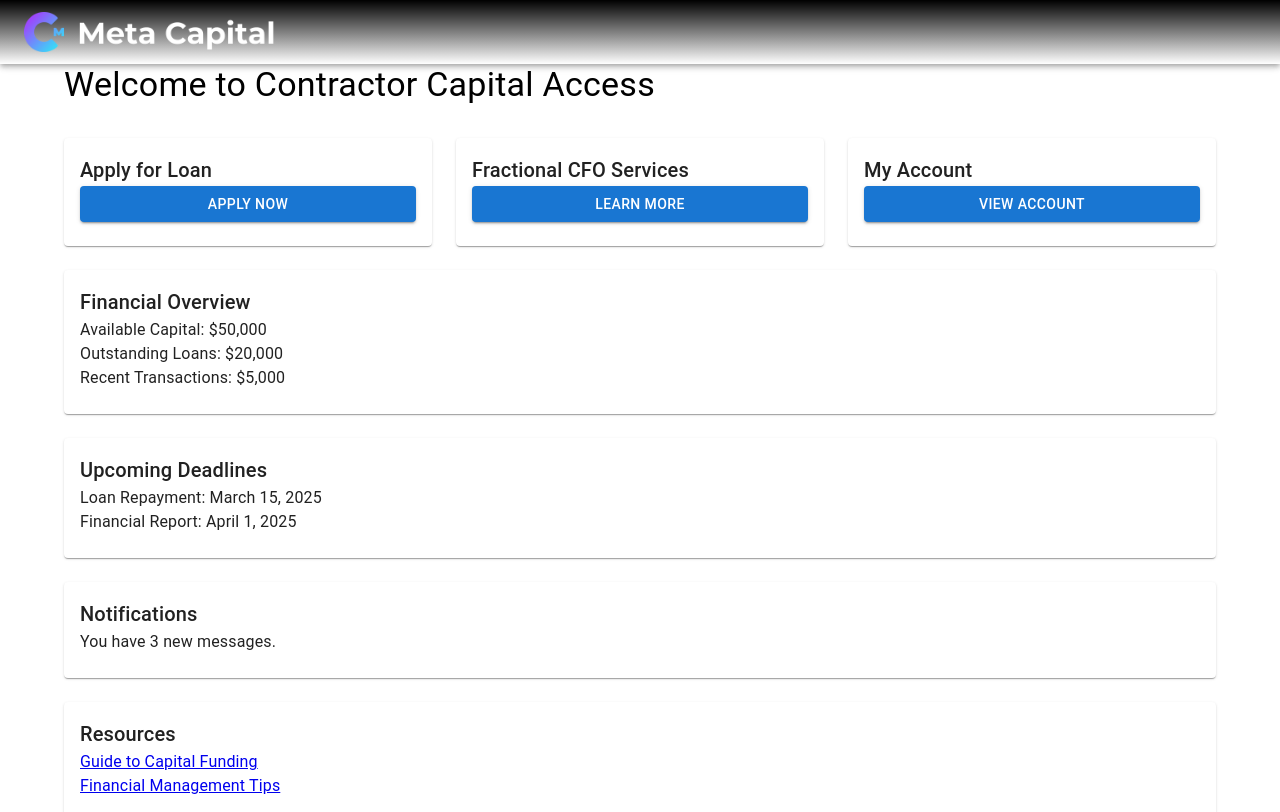
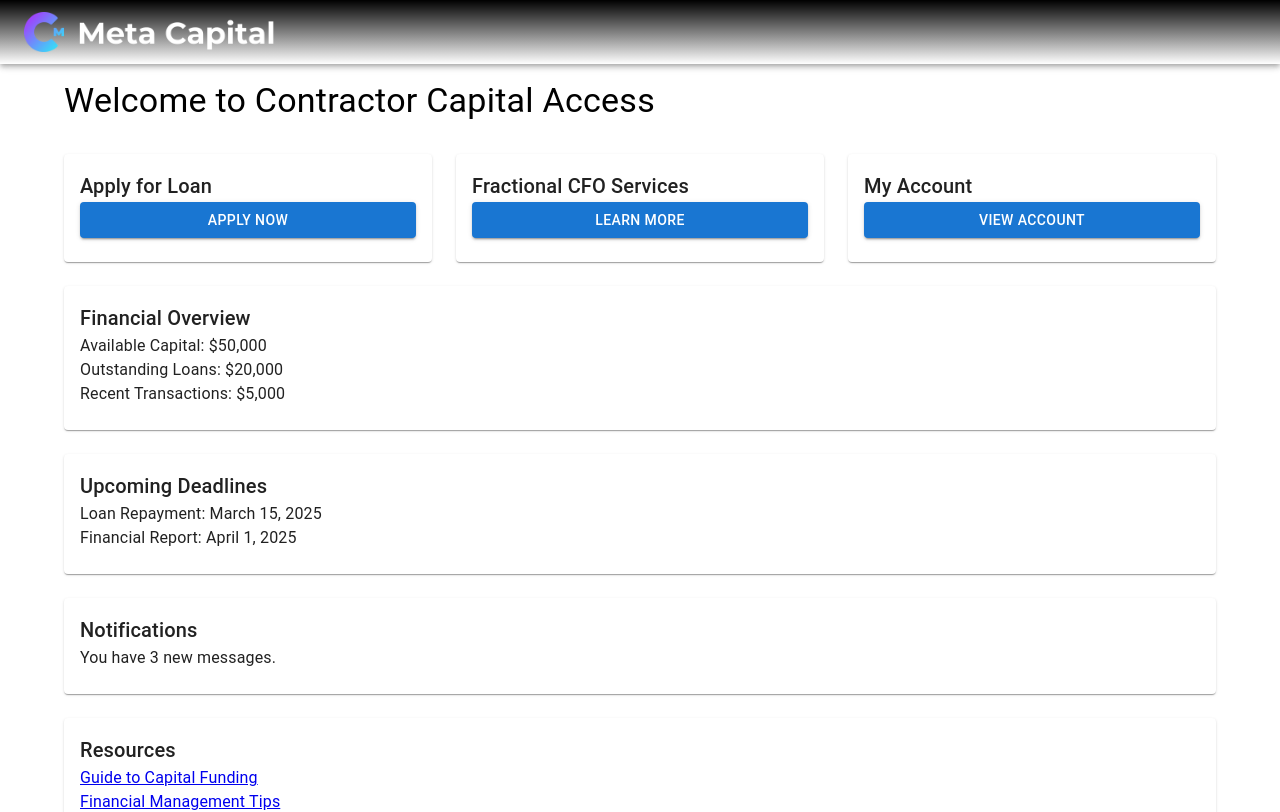
Before and after one commit to MetaCapFin/MetaCapp, a React (Create React App) app: page / in a window 1280 px wide. Shown: the top 812 px of the page. Built offline with nearby package versions, Linux system fonts and the light colour scheme.

Commit message:
Update Dashboard.js

```diff
--- a/src/components/Dashboard.js
+++ b/src/components/Dashboard.js
@@ -11,7 +11,7 @@ const Dashboard = () => {
 
   return (
     <Container>
-      <Box mb={4}> {/* Add margin-bottom to create space */}
+      <Box mb={4} mt={2}> {/* Add margin-bottom and margin-top */}
         <Typography variant="h4" gutterBottom>
           Welcome to Contractor Capital Access
         </Typography>
```
